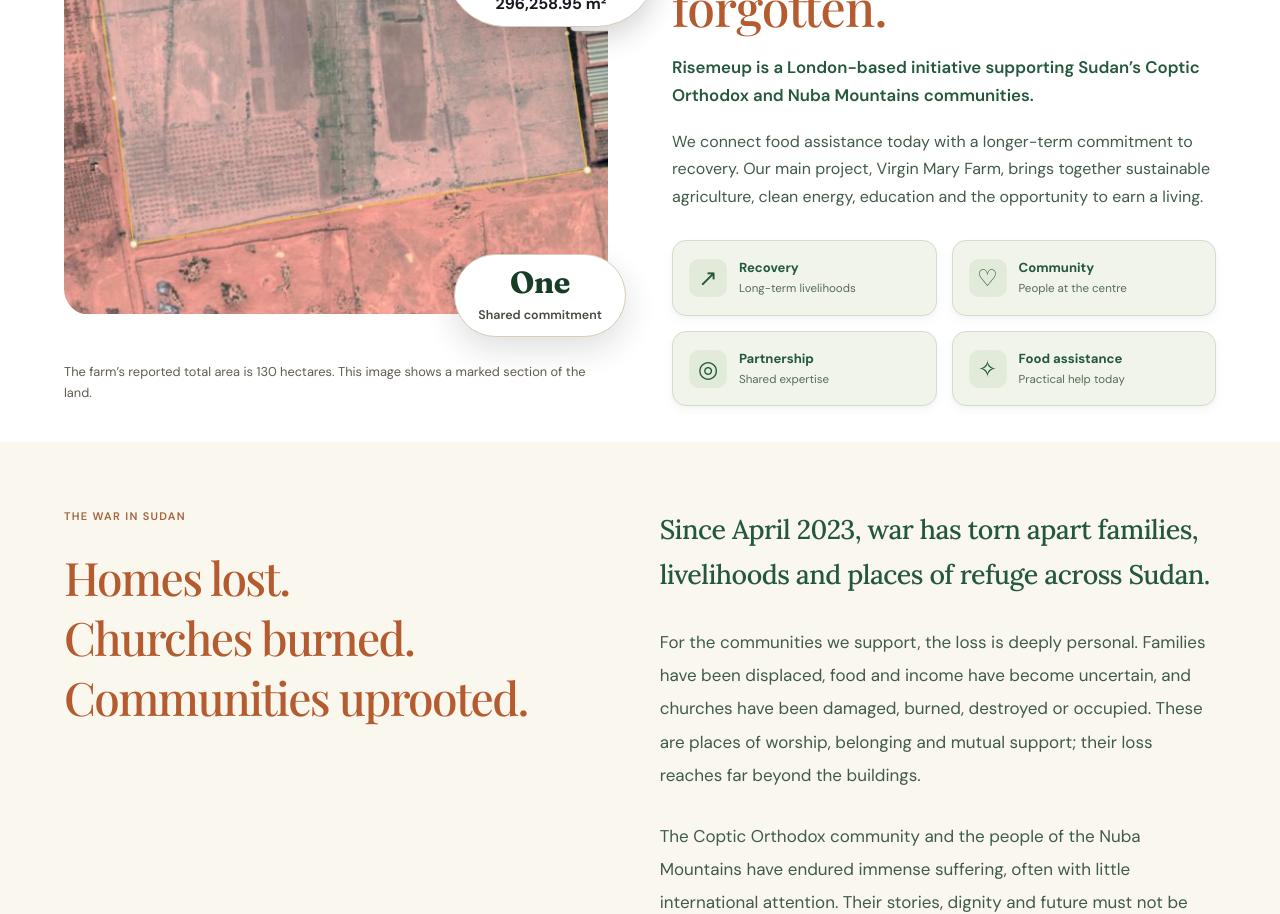
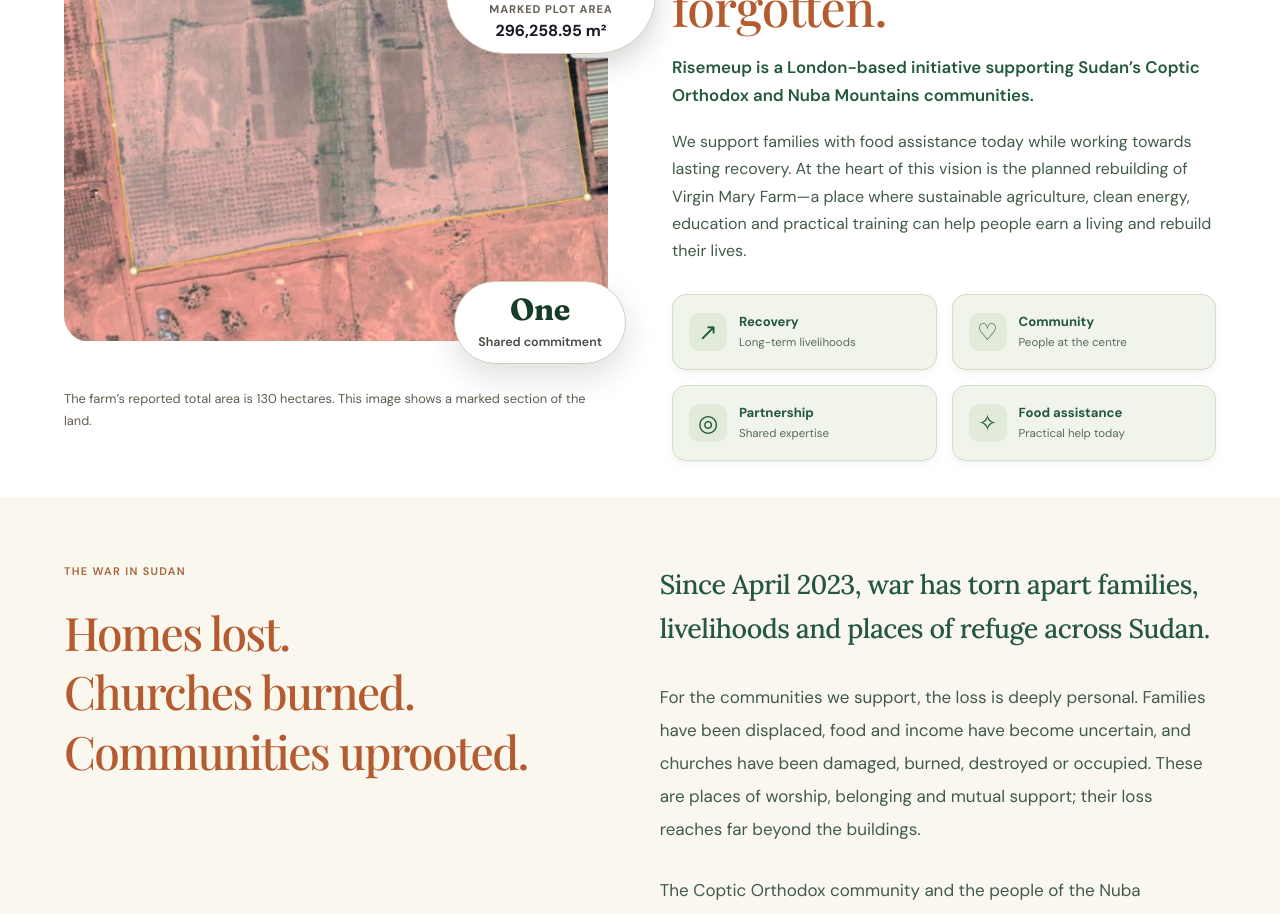
Before and after one commit to Hero988/RiseMeUp, a React (Vite) app: page / in a window 1280 px wide. Shown: the part 1100-2014 px from the top of the page. Built offline with nearby package versions, Linux system fonts and the light colour scheme; a web font is replaced by a local one.

Commit message:
Update About paragraph with approved family support and planned farm rebuilding wording

```diff
--- a/src/components/ClassicSections.tsx
+++ b/src/components/ClassicSections.tsx
@@ -25,7 +25,7 @@ export function ClassicAbout() {
         <p className="eyebrow">Who we are</p>
         <h2><span className="classic-about-first-line">No community should be</span><span className="classic-about-emphasis">forgotten.</span></h2>
         <p className="lead">Risemeup is a London-based initiative supporting Sudan’s Coptic Orthodox and Nuba Mountains communities.</p>
-        <p>We connect food assistance today with a longer-term commitment to recovery. Our main project, Virgin Mary Farm, brings together sustainable agriculture, clean energy, education and the opportunity to earn a living.</p>
+        <p>We support families with food assistance today while working towards lasting recovery. At the heart of this vision is the planned rebuilding of Virgin Mary Farm—a place where sustainable agriculture, clean energy, education and practical training can help people earn a living and rebuild their lives.</p>
         <div className="classic-values">{values.map(([icon, title, description]) => <div key={title}><span className="classic-value-icon" aria-hidden="true">{icon}</span><div><strong>{title}</strong><span>{description}</span></div></div>)}</div>
       </div>
     </div>
```
